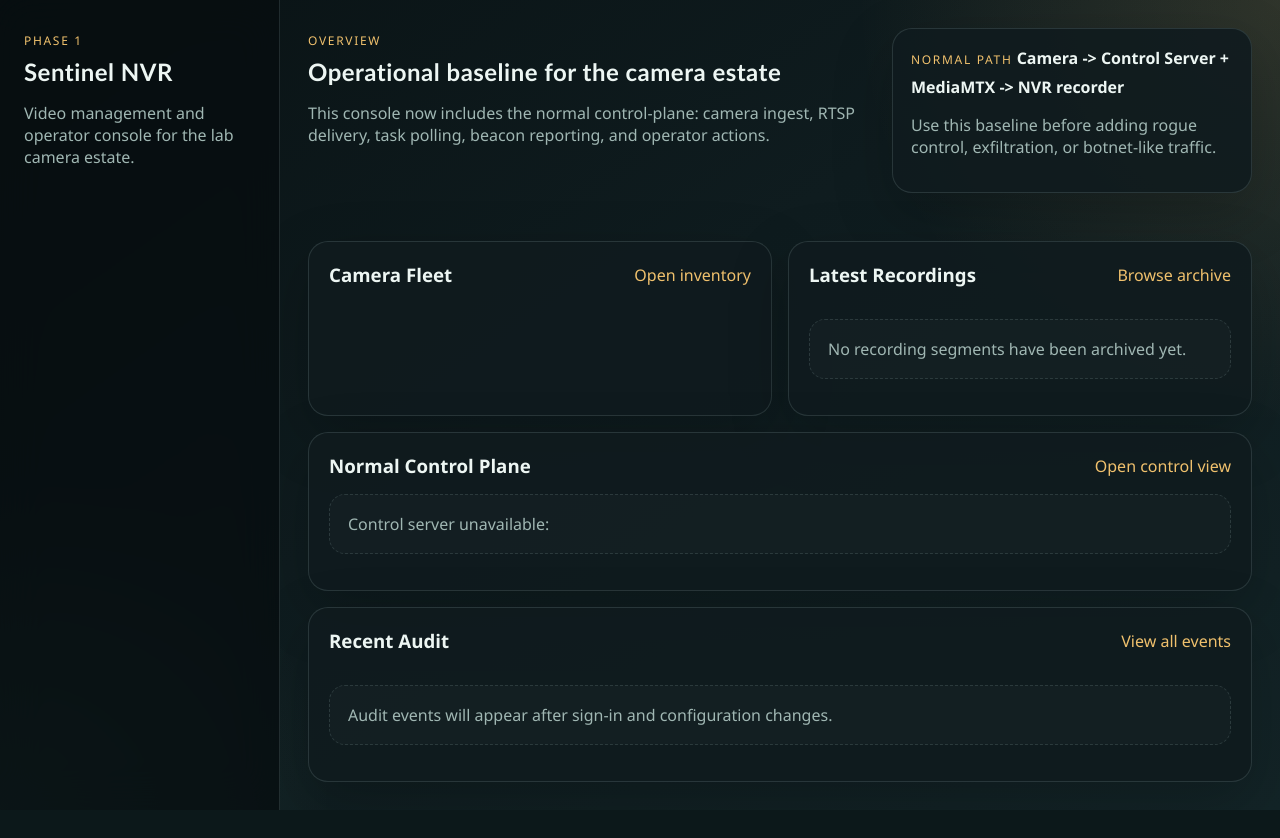
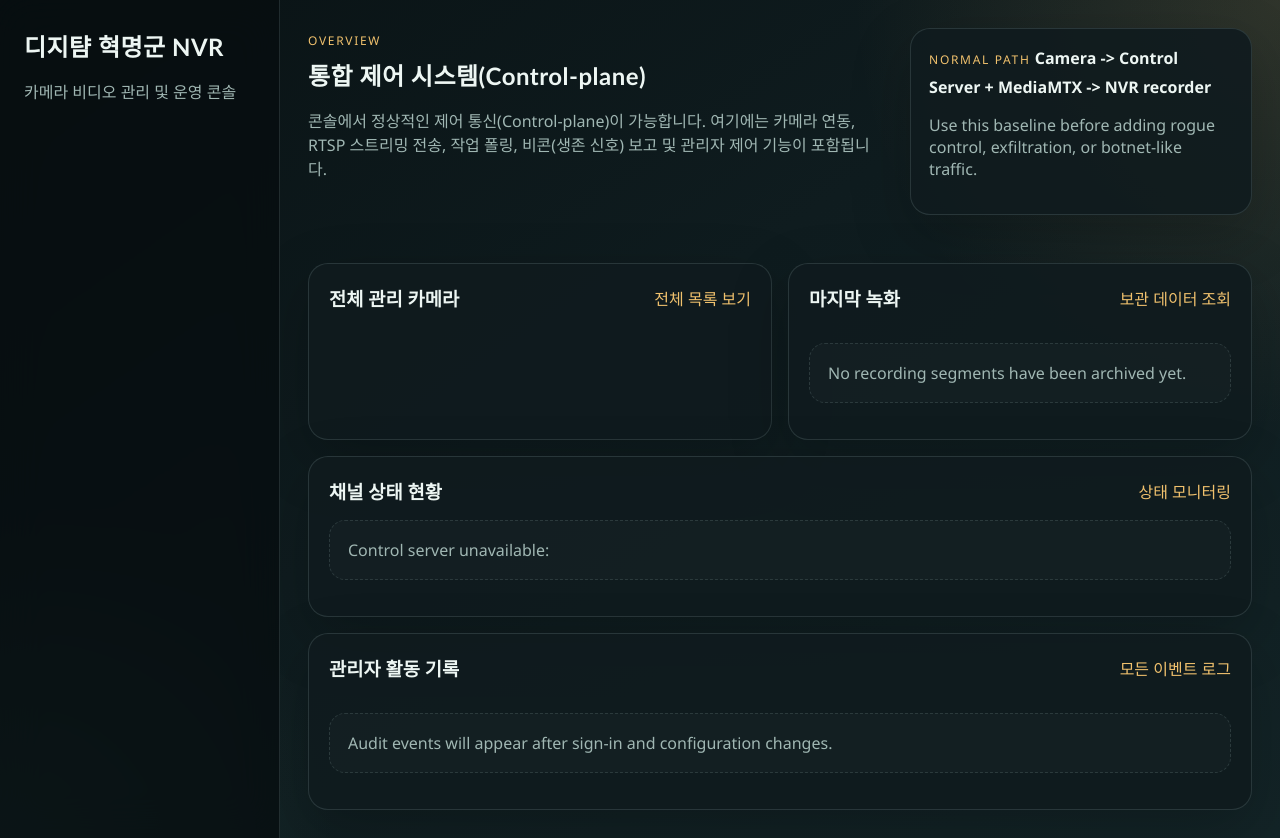
Before and after one commit to 3-N-I-V-Y/ipcam-backdoor-test-environment, a FastAPI app: template services/nvr-console/templates/dashboard.html in a window 1280 px wide. Before the commit the page ends 810 px from the top, so only its background shows below. Run offline with FastAPI, Linux system fonts and the light colour scheme; the template is opened without the code that fills it, so the values that code supplies are empty; parts of the project's set-up code (start-up, migrations or seed data) failed here and were passed over; some libraries are stand-ins or nearby versions.

Commit message:
NVR 관리자 페이지 UI 가독성 및 기능 향상

```diff
--- a/services/nvr-console/app.py
+++ b/services/nvr-console/app.py
@@ -833,6 +833,25 @@ def parse_camera_status_payload(raw_payload: str | None) -> dict[str, Any] | Non
     return payload
 
 
+def format_uptime_label(raw_value: Any) -> str:
+    if raw_value is None:
+        return "unknown"
+
+    try:
+        total_seconds = max(0, int(float(raw_value)))
+    except (TypeError, ValueError):
+        return "unknown"
+
+    hours, remainder = divmod(total_seconds, 3600)
+    minutes = remainder // 60
+
+    if hours:
+        return f"{hours}h {minutes:02d}m"
+    if minutes:
+        return f"{minutes}m"
+    return "<1m"
+
+
 def summarize_camera_runtime(status_payload: dict[str, Any] | None) -> dict[str, Any]:
     stream = status_payload.get("stream", {}) if status_payload else {}
     controls = status_payload.get("controls", {}) if status_payload else {}
@@ -861,6 +880,7 @@ def summarize_camera_runtime(status_payload: dict[str, Any] | None) -> dict[str,
         "source_kind": source.get("kind", "unknown"),
         "source_uri": source.get("uri", "-"),
         "uptime_seconds": status_payload.get("uptime_seconds"),
+        "uptime_label": format_uptime_label(status_payload.get("uptime_seconds") if status_payload else None),
         "primary_control_url": primary_channel.get("base_url") or beacon.get("target_url") or poller.get("target_url"),
         "beacon_enabled": beacon.get("enabled"),
         "beacon_status": beacon.get("status", "unknown"),
@@ -1115,13 +1135,13 @@ def create_app() -> FastAPI:
         )
         online_count = sum(1 for camera in cameras if camera["stream_status"] in {"starting", "publishing"})
         stats = [
-            {"label": "Managed Cameras", "value": len(cameras), "hint": "Registered IP assets"},
-            {"label": "Healthy Streams", "value": online_count, "hint": "Publishing or starting"},
-            {"label": "Recording Segments", "value": recordings["count"], "hint": recordings["total_size_human"]},
+            {"label": "연동된 카메라", "value": len(cameras), "hint": "등록된 IP 장비"},
+            {"label": "정상 송출 채널", "value": online_count, "hint": "🟢송출중"},
+            {"label": "녹화 세그먼트", "value": recordings["count"], "hint": recordings["total_size_human"]},
             {
-                "label": "Control Beacons",
+                "label": "상태 보고 신호",
                 "value": control_overview["recent_beacons_count"],
-                "hint": "Normal control-plane activity",
+                "hint": "제어 통신 정상",
             },
         ]
 
--- a/services/nvr-console/templates/dashboard.html
+++ b/services/nvr-console/templates/dashboard.html
@@ -1,16 +1,21 @@
-{% extends "layout.html" %}
-
-{% block content %}
+{% extends "layout.html" %} {% block content %}
 <section class="hero">
   <div>
     <span class="eyebrow">Overview</span>
-    <h2>Operational baseline for the camera estate</h2>
-    <p>This console now includes the normal control-plane: camera ingest, RTSP delivery, task polling, beacon reporting, and operator actions.</p>
+    <h2>통합 제어 시스템(Control-plane)</h2>
+    <p>
+      콘솔에서 정상적인 제어 통신(Control-plane)이 가능합니다. 여기에는 카메라
+      연동, RTSP 스트리밍 전송, 작업 폴링, 비콘(생존 신호) 보고 및 관리자 제어
+      기능이 포함됩니다.
+    </p>
   </div>
   <div class="hero-card">
     <span class="eyebrow">Normal path</span>
     <strong>Camera -> Control Server + MediaMTX -> NVR recorder</strong>
-    <p>Use this baseline before adding rogue control, exfiltration, or botnet-like traffic.</p>
+    <p>
+      Use this baseline before adding rogue control, exfiltration, or
+      botnet-like traffic.
+    </p>
   </div>
 </section>
 
@@ -27,8 +32,8 @@
 <section class="panel-grid">
   <article class="panel">
     <div class="panel-heading">
-      <h3>Camera Fleet</h3>
-      <a href="/cameras">Open inventory</a>
+      <h3>전체 관리 카메라</h3>
+      <a href="/cameras">전체 목록 보기</a>
     </div>
     <div class="list">
       {% for camera in cameras %}
@@ -38,8 +43,13 @@
           <p>{{ camera.location }} - {{ camera.vendor }} {{ camera.model }}</p>
         </div>
         <div class="status-stack">
-          <span class="badge {{ camera.stream_status }}">{{ camera.stream_status }}</span>
-          <small>q={{ camera.runtime.quality }} / overlay={{ camera.runtime.overlay_label }}</small>
+          <span class="badge {{ camera.stream_status }}"
+            >{{ camera.stream_status }}</span
+          >
+          <small
+            >품질={{ camera.runtime.quality }} / 오버레이={{
+            camera.runtime.overlay_label }}</small
+          >
         </div>
       </div>
       {% endfor %}
@@ -48,12 +58,11 @@
 
   <article class="panel">
     <div class="panel-heading">
-      <h3>Latest Recordings</h3>
-      <a href="/recordings">Browse archive</a>
+      <h3>마지막 녹화</h3>
+      <a href="/recordings">보관 데이터 조회</a>
     </div>
     <div class="list">
-      {% if recordings %}
-        {% for recording in recordings %}
+      {% if recordings %} {% for recording in recordings %}
       <div class="list-row">
         <div>
           <strong>{{ recording.file_name }}</strong>
@@ -64,8 +73,7 @@
           <small>{{ recording.started_at }}</small>
         </div>
       </div>
-        {% endfor %}
-      {% else %}
+      {% endfor %} {% else %}
       <p class="empty-state">No recording segments have been archived yet.</p>
       {% endif %}
     </div>
@@ -73,45 +81,50 @@
 
   <article class="panel wide">
     <div class="panel-heading">
-      <h3>Normal Control Plane</h3>
-      <a href="/control">Open control view</a>
+      <h3>채널 상태 현황</h3>
+      <a href="/control">상태 모니터링</a>
     </div>
     {% if control_overview.healthy %}
     <div class="list">
       <div class="list-row">
         <div>
           <strong>Recent beacons</strong>
-          <p>Camera heartbeat activity observed by the normal management server.</p>
+          <p>카메라 생존 신호 및 상태 동기화 활동 모니터링</p>
         </div>
         <div class="status-stack">
           <span>{{ control_overview.recent_beacons_count }}</span>
-          <small>{{ control_overview.active_camera_count }} active cameras</small>
+          <small
+            >{{ control_overview.active_camera_count }} active cameras</small
+          >
         </div>
       </div>
       <div class="list-row">
         <div>
-          <strong>Pending tasks</strong>
-          <p>Queued operator actions waiting for the camera poller.</p>
+          <strong>대기 중인 작업</strong>
+          <p>카메라 수신 대기 작업 목록</p>
         </div>
         <div class="status-stack">
           <span>{{ control_overview.pending_tasks_count }}</span>
-          <small>{{ control_overview.recent_results_count }} recent results</small>
+          <small
+            >{{ control_overview.recent_results_count }} recent results</small
+          >
         </div>
       </div>
     </div>
     {% else %}
-    <p class="empty-state">Control server unavailable: {{ control_overview.error }}</p>
+    <p class="empty-state">
+      Control server unavailable: {{ control_overview.error }}
+    </p>
     {% endif %}
   </article>
 
   <article class="panel wide">
     <div class="panel-heading">
-      <h3>Recent Audit</h3>
-      <a href="/audit">View all events</a>
+      <h3>관리자 활동 기록</h3>
+      <a href="/audit">모든 이벤트 로그</a>
     </div>
     <div class="list">
-      {% if audit_events %}
-        {% for event in audit_events %}
+      {% if audit_events %} {% for event in audit_events %}
       <div class="list-row">
         <div>
           <strong>{{ event.event_type }}</strong>
@@ -122,9 +135,10 @@
           <small>{{ event.created_at }}</small>
         </div>
       </div>
-        {% endfor %}
-      {% else %}
-        <p class="empty-state">Audit events will appear after sign-in and configuration changes.</p>
+      {% endfor %} {% else %}
+      <p class="empty-state">
+        Audit events will appear after sign-in and configuration changes.
+      </p>
       {% endif %}
     </div>
   </article>
--- a/services/nvr-console/templates/layout.html
+++ b/services/nvr-console/templates/layout.html
@@ -1,27 +1,49 @@
-<!DOCTYPE html>
+<!doctype html>
 <html lang="en">
   <head>
-  <meta charset="utf-8">
-  <meta name="viewport" content="width=device-width, initial-scale=1">
+    <meta charset="utf-8" />
+    <meta name="viewport" content="width=device-width, initial-scale=1" />
     <title>{{ page_title }}</title>
-  <link rel="stylesheet" href="{{ request.url_for('static', path='app.css') }}">
+    <link
+      rel="stylesheet"
+      href="{{ request.url_for('static', path='app.css') }}"
+    />
   </head>
   <body>
     <div class="shell">
       <aside class="sidebar">
         <div class="brand">
-        <span class="brand-kicker">Phase 1</span>
-        <h1>Sentinel NVR</h1>
-        <p>Video management and operator console for the lab camera estate.</p>
+          <h1>디지턈 혁명군 NVR</h1>
+          <p>카메라 비디오 관리 및 운영 콘솔</p>
         </div>
 
         {% if current_user %}
         <nav class="nav">
-        <a class="{{ 'active' if active_nav == 'dashboard' else '' }}" href="/">Overview</a>
-        <a class="{{ 'active' if active_nav == 'cameras' else '' }}" href="/cameras">Cameras</a>
-        <a class="{{ 'active' if active_nav == 'control' else '' }}" href="/control">Control</a>
-        <a class="{{ 'active' if active_nav == 'recordings' else '' }}" href="/recordings">Recordings</a>
-        <a class="{{ 'active' if active_nav == 'audit' else '' }}" href="/audit">Audit</a>
+          <a
+            class="{{ 'active' if active_nav == 'dashboard' else '' }}"
+            href="/"
+            >Overview</a
+          >
+          <a
+            class="{{ 'active' if active_nav == 'cameras' else '' }}"
+            href="/cameras"
+            >Cameras</a
+          >
+          <a
+            class="{{ 'active' if active_nav == 'control' else '' }}"
+            href="/control"
+            >Control</a
+          >
+          <a
+            class="{{ 'active' if active_nav == 'recordings' else '' }}"
+            href="/recordings"
+            >Recordings</a
+          >
+          <a
+            class="{{ 'active' if active_nav == 'audit' else '' }}"
+            href="/audit"
+            >Audit</a
+          >
         </nav>
 
         <form method="post" action="/logout" class="logout-form">
@@ -34,9 +56,7 @@
         {% endif %}
       </aside>
 
-    <main class="content">
-      {% block content %}{% endblock %}
-    </main>
+      <main class="content">{% block content %}{% endblock %}</main>
     </div>
   </body>
 </html>
```
Also changed, not shown: services/nvr-console/templates/audit.html (+7 -6 lines), services/nvr-console/templates/camera_detail.html (+81 -48 lines), services/nvr-console/templates/cameras.html (+25 -12 lines), services/nvr-console/templates/control.html (+35 -24 lines), services/nvr-console/templates/login.html (+18 -10 lines), services/nvr-console/templates/recordings.html (+22 -14 lines). Lines whose indentation alone changed are shown as unchanged.
